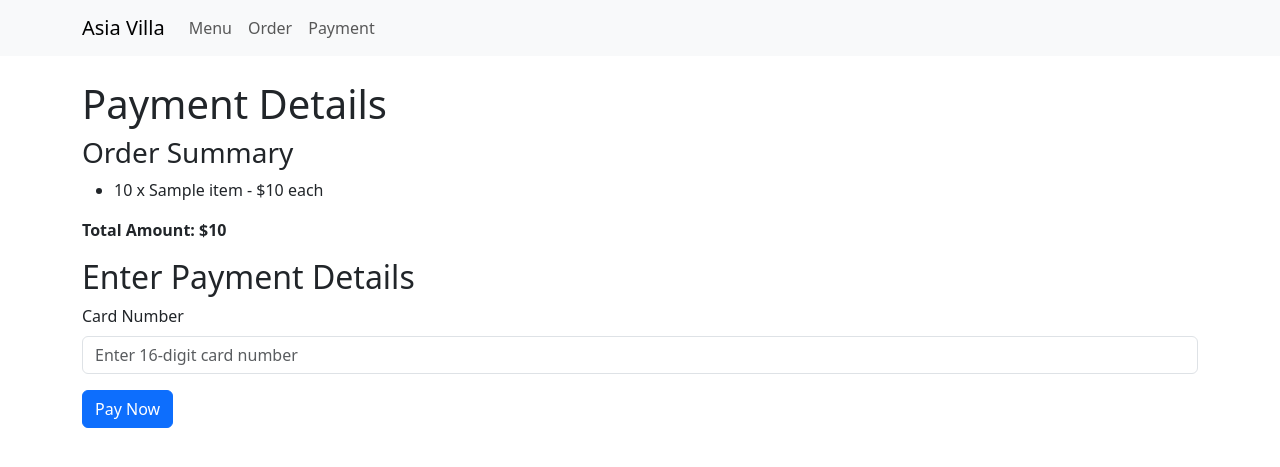
After one commit to virtualasbin/AsiaVillaDjango, a Django app: template templates/restaurant/payment.html in a window 1280 px wide. The commit adds this page. Shown: the top 467 px of the page. Run offline with Django 5.2, Linux system fonts and the light colour scheme; the template is opened without the code that fills it: most values are stand-ins (such as "Sample title", 1, 10 or a date in 2020).

Commit message:
Add payment functionality with order summary and validation

```diff
--- a/restaurant/urls.py
+++ b/restaurant/urls.py
@@ -5,4 +5,5 @@ urlpatterns = [
     path('', views.menu, name='menu'),
     path('order/', views.order, name='order'),
     path('status/<int:order_id>/', views.status, name='status'),
+    path('payment/', views.payment, name='payment'),
 ]
--- a/templates/restaurant/base.html
+++ b/templates/restaurant/base.html
@@ -16,6 +16,7 @@
                 <ul class="navbar-nav">
                     <li class="nav-item"><a class="nav-link" href="{% url 'menu' %}">Menu</a></li>
                     <li class="nav-item"><a class="nav-link" href="{% url 'order' %}">Order</a></li>
+                    <li class="nav-item"><a class="nav-link" href="{% url 'payment' %}">Payment</a></li>
                 </ul>
             </div>
         </div>
--- /dev/null
+++ b/templates/restaurant/payment.html
@@ -0,0 +1,26 @@
+{% extends 'restaurant/base.html' %}
+{% block content %}
+<h1>Payment Details</h1>
+<h3>Order Summary</h3>
+<ul>
+    {% for item, qty in items_info %}
+    <li>{{ qty }} x {{ item.name }} - ${{ item.price }} each</li>
+    {% endfor %}
+</ul>
+<p><strong>Total Amount: ${{ total }}</strong></p>
+<h2>Enter Payment Details</h2>
+<form method="post">
+    {% csrf_token %}
+    <div class="mb-3">
+        <label for="card_number" class="form-label">Card Number</label>
+        <input type="text" id="card_number" name="card_number" class="form-control"
+            placeholder="Enter 16-digit card number">
+    </div>
+    <button type="submit" class="btn btn-primary">Pay Now</button>
+</form>
+{% if message %}
+<div class="alert {% if success %}alert-success{% else %}alert-danger{% endif %} mt-3">
+    {{ message }}
+</div>
+{% endif %}
+{% endblock %}
```
Also changed, not shown: restaurant/views.py (+57 -8 lines), 3 other files.
